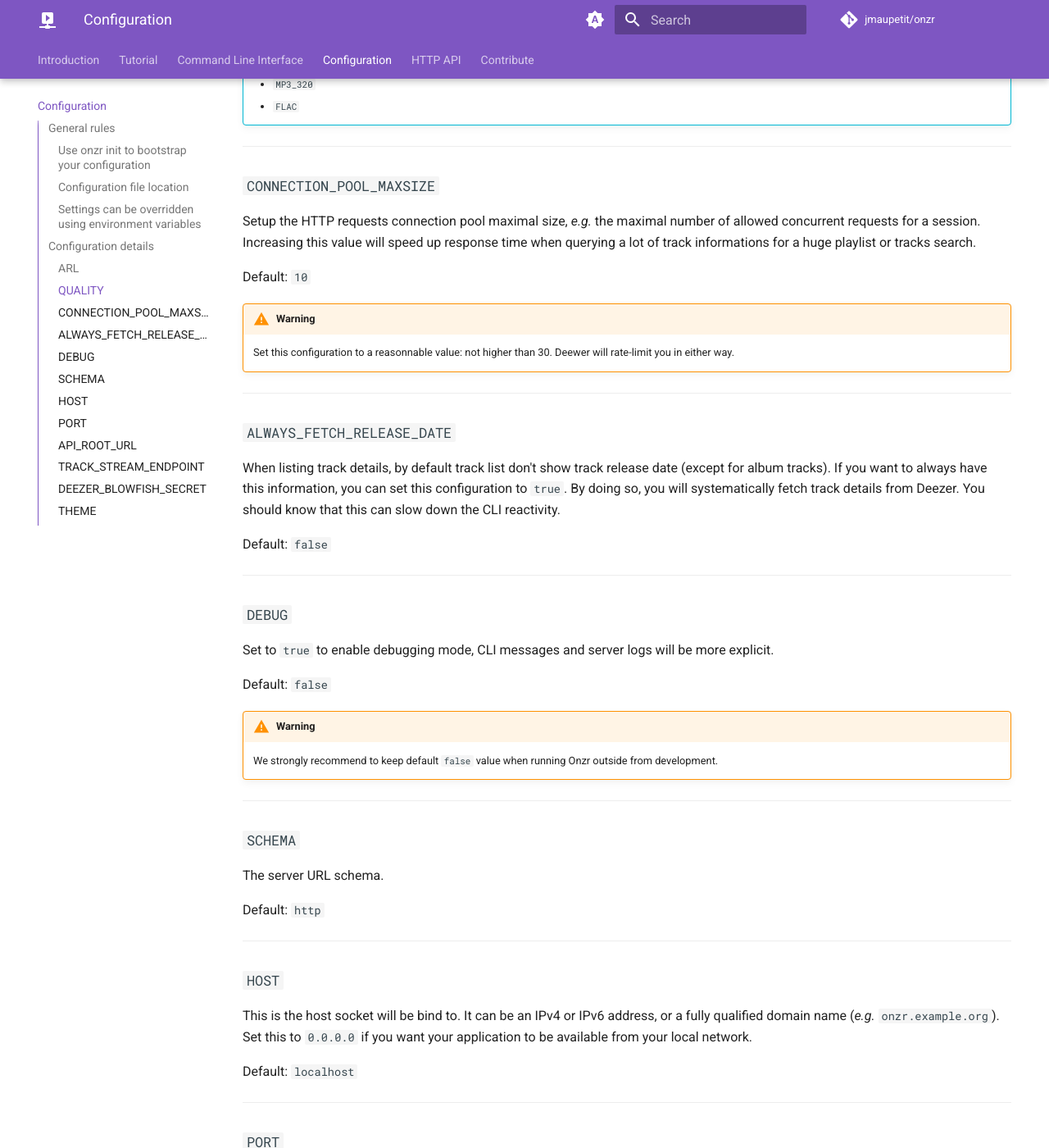
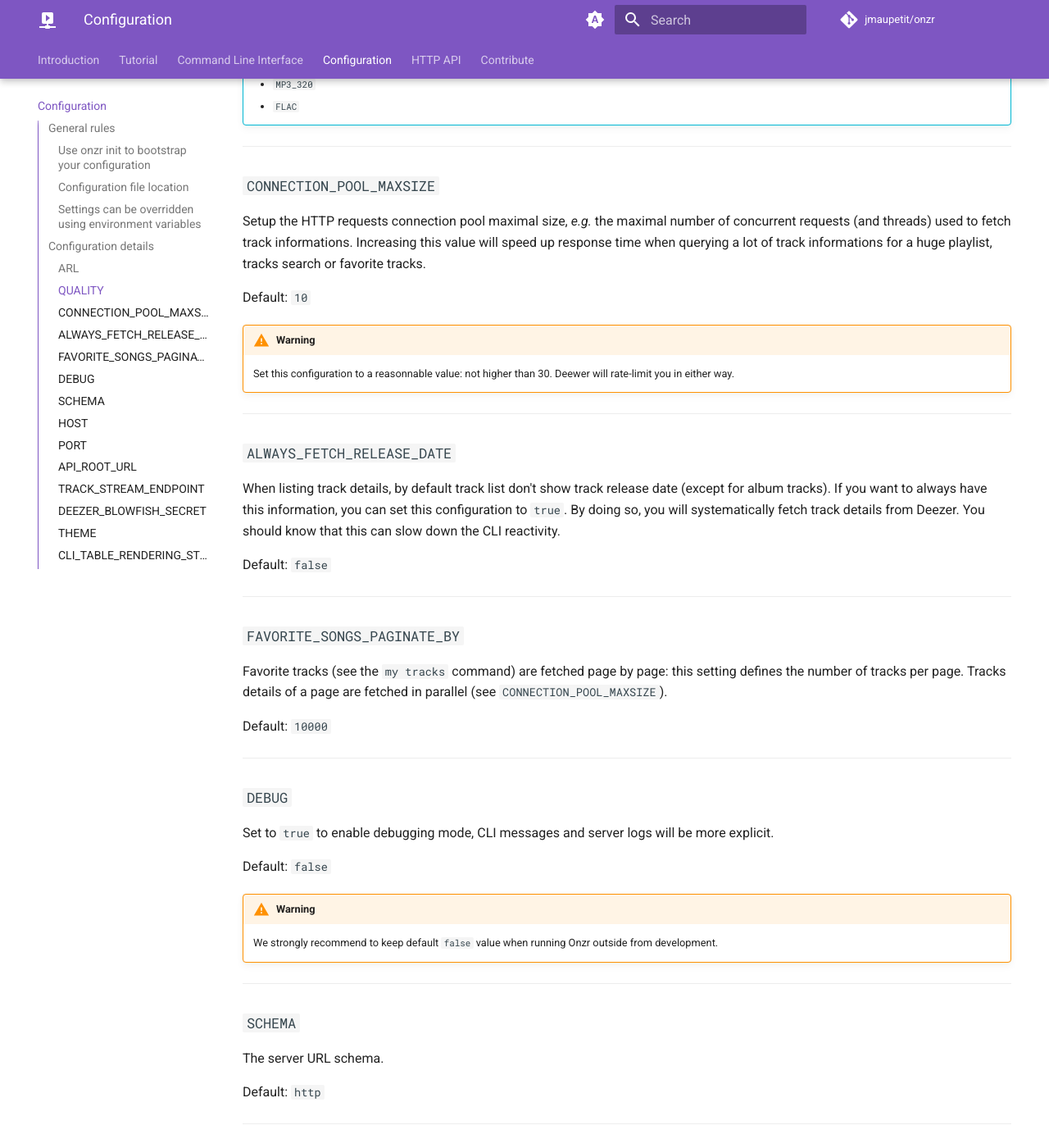
Before and after one commit to jmaupetit/onzr, an MkDocs documentation site: the page built from docs/configuration.md, in a window 1280 px wide and 1400 px high, scrolled down 1325 px. Shown: the whole window at 82% size. Built offline with MkDocs 1.6.1 and Material for MkDocs 9.7.7, drawn with Linux system fonts in a browser that asks for light colours; comment, search, counter and statistics services are not loaded; some of the changed text lies outside the part shown.

Commit message:
📝(project) add documentation for `my` subcommands
New settings and user data subcommands are now documented.

````diff
--- a/docs/configuration.md
+++ b/docs/configuration.md
@@ -63,9 +63,9 @@ Default: `MP3_128`
 ### `CONNECTION_POOL_MAXSIZE`
 
 Setup the HTTP requests connection pool maximal size, _e.g._ the maximal number
-of allowed concurrent requests for a session. Increasing this value will speed
-up response time when querying a lot of track informations for a huge playlist
-or tracks search.
+of concurrent requests (and threads) used to fetch track informations.
+Increasing this value will speed up response time when querying a lot of track
+informations for a huge playlist, tracks search or favorite tracks.
 
 Default: `10`
 
@@ -85,6 +85,16 @@ track details from Deezer. You should know that this can slow down the CLI
 reactivity.
 
 Default: `false`
+
+---
+
+### `FAVORITE_SONGS_PAGINATE_BY`
+
+Favorite tracks (see the `my tracks` command) are fetched page by page: this
+setting defines the number of tracks per page. Tracks details of a page are
+fetched in parallel (see `CONNECTION_POOL_MAXSIZE`).
+
+Default: `10000`
 
 ---
 
@@ -179,3 +189,13 @@ THEME:
 ```
 
 Colors should be given as hexadecimal codes or names (_e.g._ `red`).
+
+---
+
+### `CLI_TABLE_RENDERING_STATUS_MIN_ROWS`
+
+Rendering large tables (_e.g._ thousands of favorite tracks) may take a few
+seconds: for tables with at least this number of rows, a "Rendering table…"
+status is displayed while rendering (unless the `--quiet` flag is used).
+
+Default: `1000`
````
Also changed, not shown: docs/commands.md (+69 -0 lines), docs/openapi.json (+1 -1 lines), docs/img/tapes/cmd-album.gif, docs/img/tapes/cmd-artist-albums.gif, docs/img/tapes/cmd-artist-radio.gif, docs/img/tapes/cmd-artist.gif, docs/img/tapes/cmd-help.gif, docs/img/tapes/cmd-mix-deep.gif, docs/img/tapes/cmd-mix.gif, docs/img/tapes/cmd-search-pipe.gif, docs/img/tapes/cmd-search.gif, docs/img/tapes/tuto-artist-albums.gif, docs/img/tapes/tuto-artist.gif, docs/img/tapes/tuto-queue.gif, 1 more files, 1 other file.
